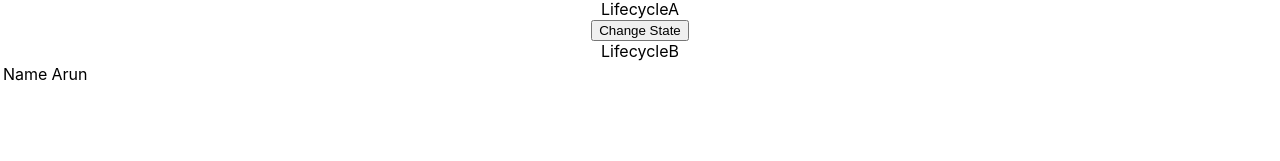
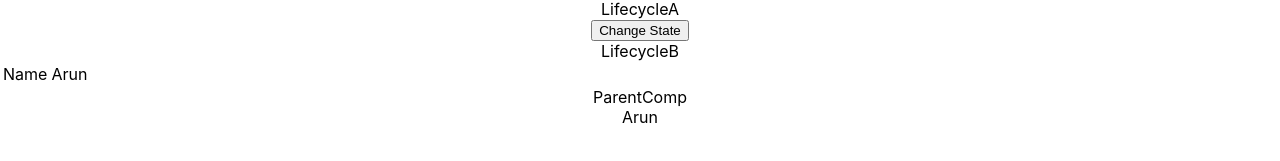
Before and after one commit to ShekarArun/hello-world-react, a React (Create React App) app: page / in a window 1280 px wide. Shown: the part 2184-2345 px from the top of the page. Built offline with nearby package versions, Linux system fonts and the light colour scheme.

Commit message:
feat: Add memo functional component

```diff
--- a/src/App.js
+++ b/src/App.js
@@ -18,6 +18,7 @@ import styles from './appStyles.module.css'
 import Form from './components/Form'
 import LifecycleA from './components/LifecycleA'
 import Table from './components/Table'
+import ParentComp from './components/ParentComp'
 
 function App () {
   return (
@@ -45,6 +46,8 @@ function App () {
       <LifecycleA />
       <Table />
 
+      <ParentComp />
+
       {/* Random padding so that I don't have to reach for the bottom of the screen and accidentally hover on the taskbar */}
       <br />
       <br />
--- /dev/null
+++ b/src/components/MemoChildComp.js
@@ -0,0 +1,10 @@
+import React from 'react'
+
+function MemoChildComp ({ name }) {
+  console.log('Rendering Memo child component')
+  return (
+    <div>{name}</div>
+  )
+}
+
+export default React.memo(MemoChildComp)
--- /dev/null
+++ b/src/components/ParentComp.js
@@ -0,0 +1,28 @@
+import React, { Component } from 'react'
+import MemoChildComp from './MemoChildComp'
+
+class ParentComp extends Component {
+  constructor (props) {
+    super(props)
+
+    this.state = {
+      name: 'Arun'
+    }
+  }
+
+  componentDidMount () {
+    setInterval(() => { this.setState({ name: 'Arun' }) }, 2000)
+  }
+
+  render () {
+    console.log('Rendering parent component')
+    return (
+      <div>
+        ParentComp
+        <MemoChildComp name={this.state.name} />
+      </div>
+    )
+  }
+}
+
+export default ParentComp
```
